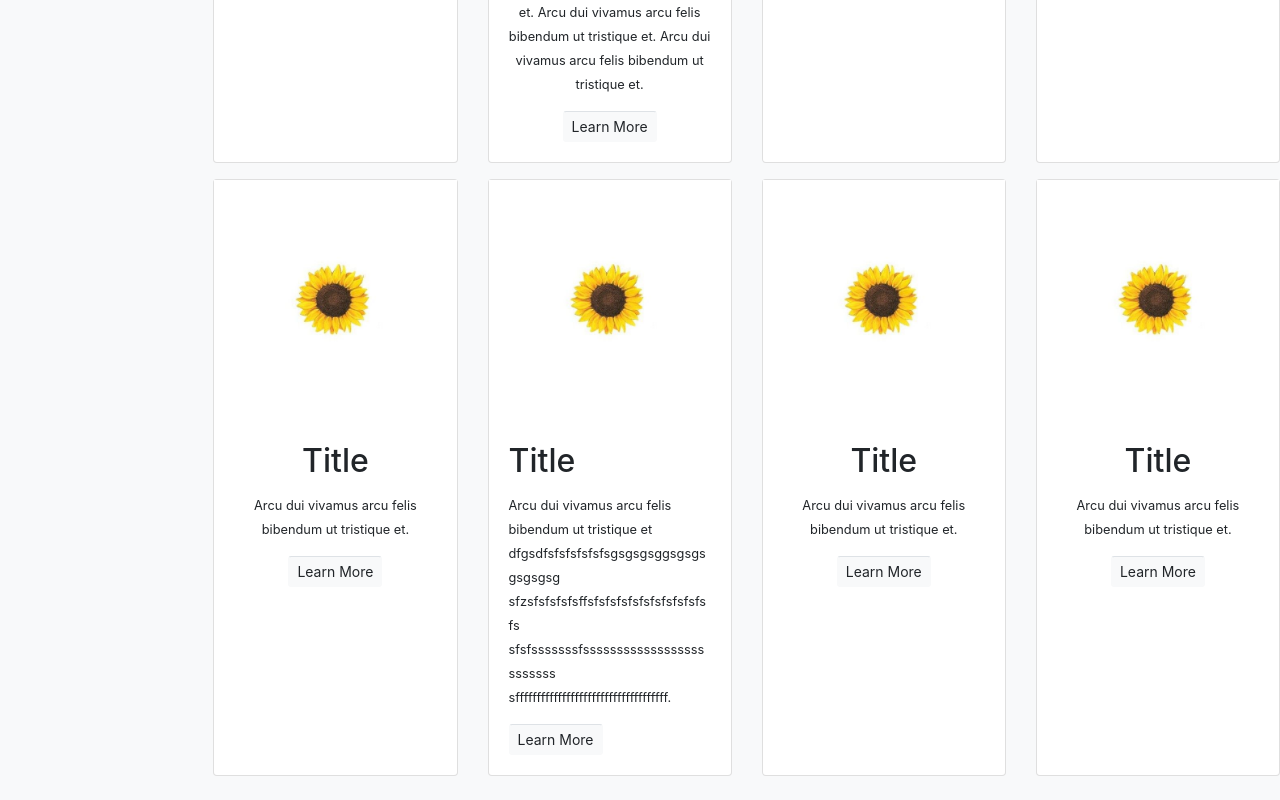
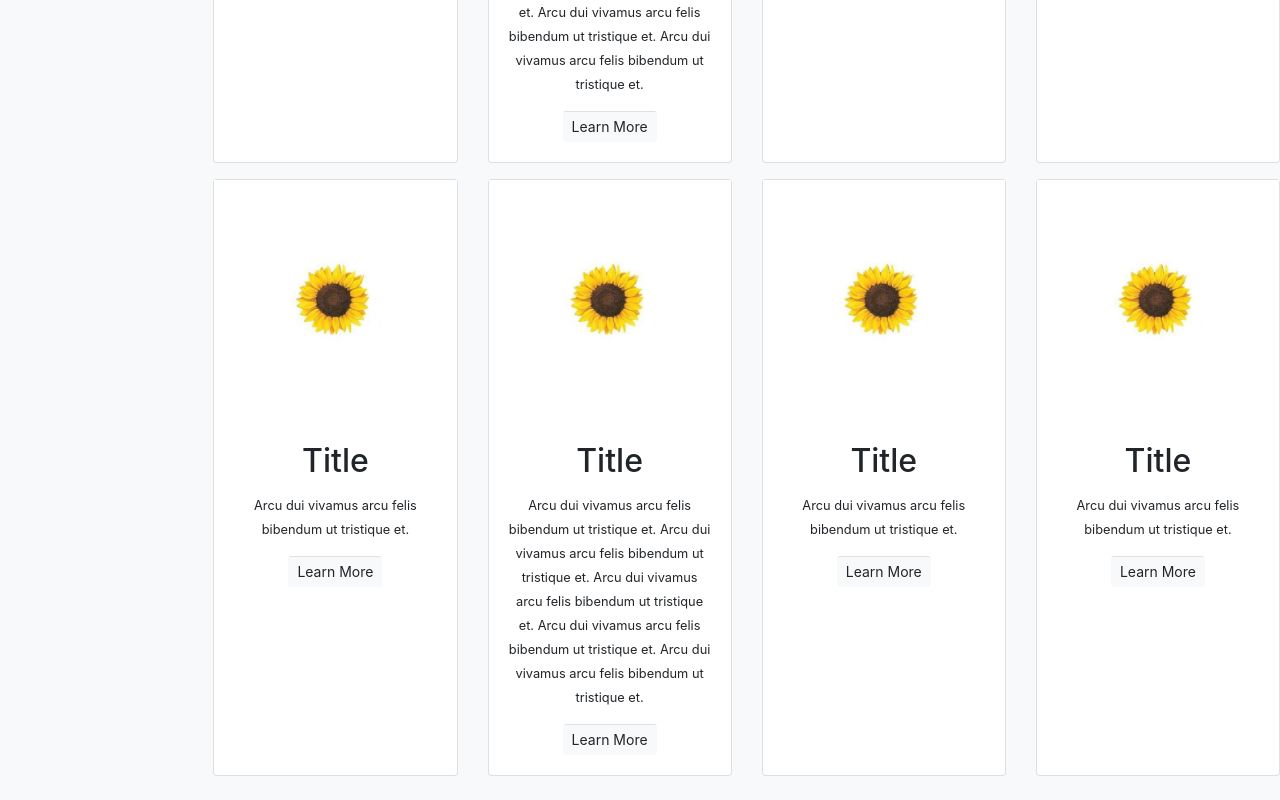
Before and after one commit to YelenaMerzlyakova/Frameworking-FTW, a plain HTML site: page index.html in a window 1280 px wide. Shown: the part 579-1379 px from the top of the page. Drawn offline with nearby package versions, Linux system fonts and the light colour scheme.

Commit message:
equal height rows created, problem with parent child row fixed

```diff
--- a/index.html
+++ b/index.html
@@ -98,15 +98,16 @@
                                 <button type="button" class="btn btn-light btn-rounded btn-sm waves-effect waves-light border-top">Learn More</button>
                             </div>
                         </div>
-                        <div class="card bgtext-center mt-2 mb-4">
+                        <div class="card bg text-center mt-2 mb-4">
                             <img class="card-image-top img-fluid" src="sunflower.jpg" alt="Sunflower">
                             <div class="card-body">
                                 <h2 class="card-title">Title</h2>
-                                <p class="card-text"><small>Arcu dui vivamus arcu felis bibendum ut tristique et
-                                                            dfgsdfsfsfsfsfsfsgsgsgsggsgsgsgsgsgsg
-                                                            sfzsfsfsfsfsffsfsfsfsfsfsfsfsfsfsfsfs
-                                                            sfsfsssssssfsssssssssssssssssssssssss
-                                                            sffffffffffffffffffffffffffffffffffff.</small></p>
+                                <p class="card-text"><small>Arcu dui vivamus arcu felis bibendum ut tristique et.
+                                                            Arcu dui vivamus arcu felis bibendum ut tristique et.
+                                                            Arcu dui vivamus arcu felis bibendum ut tristique et.
+                                                            Arcu dui vivamus arcu felis bibendum ut tristique et.
+                                                            Arcu dui vivamus arcu felis bibendum ut tristique et.
+                                </small></p>
                                 <button type="button" class="btn btn-light btn-rounded btn-sm waves-effect waves-light border-top">Learn More</button>
                             </div>
                         </div>
@@ -126,7 +127,7 @@
                                 <button type="button" class="btn btn-light btn-rounded btn-sm waves-effect waves-light border-top">Learn More</button>
                             </div>
                         </div>
-                    </div>
+                </div>
                 </div>
                 <!--</div>-->
         </div>
```
